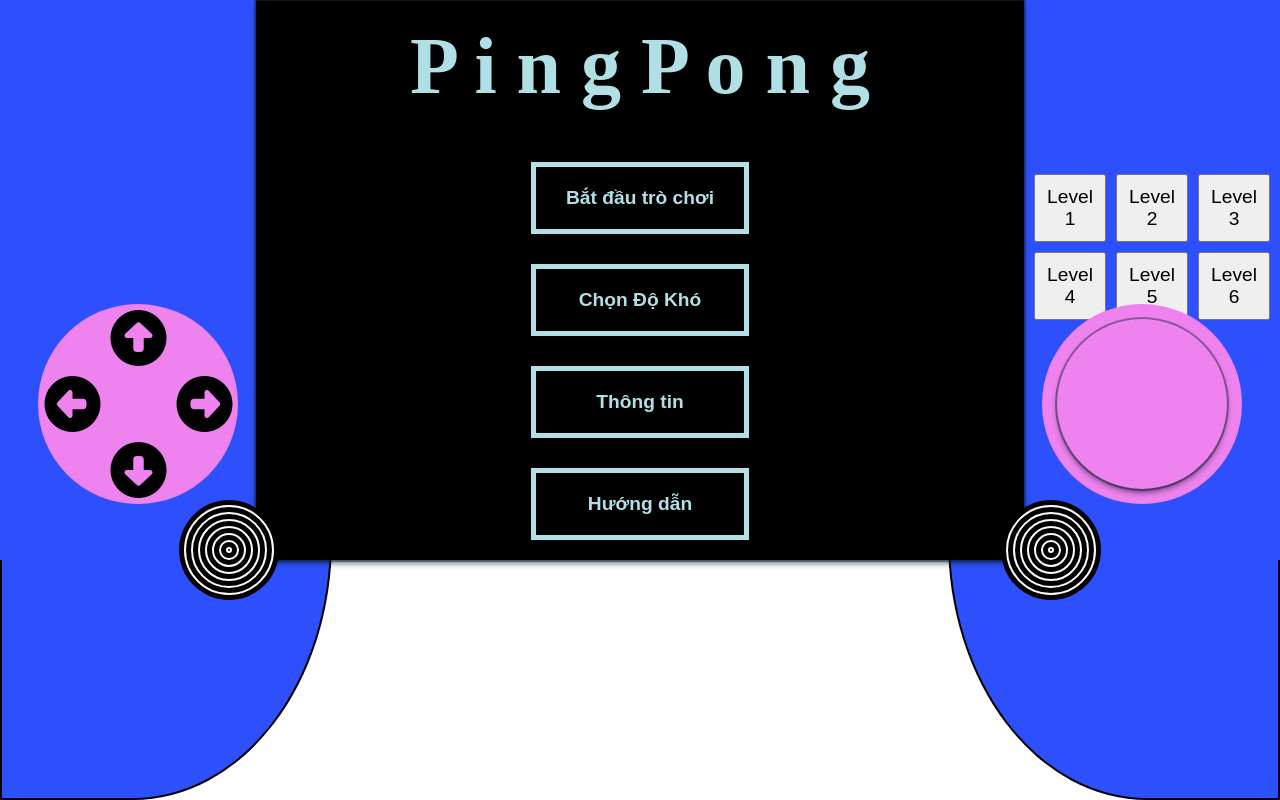
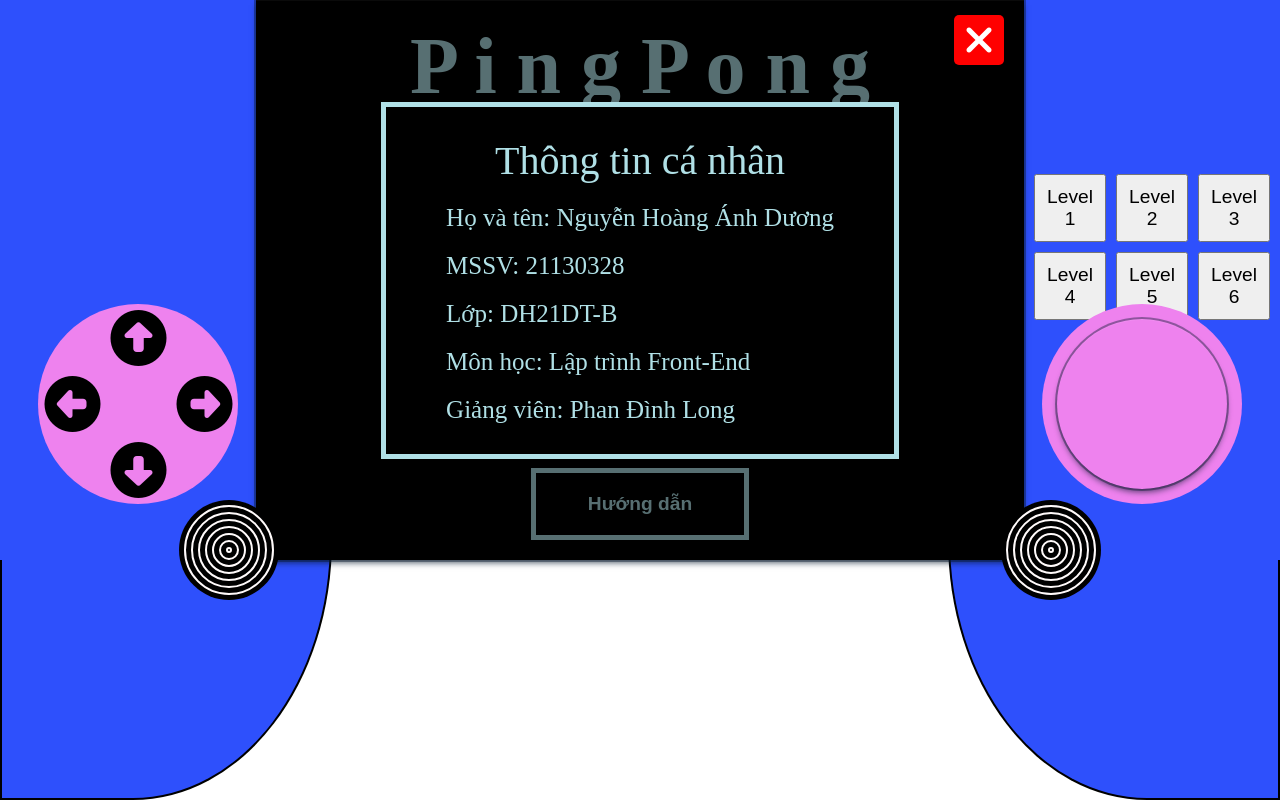
Before and after one commit to NguyenHoangAnhDuong/ProjectGK, a plain HTML site: page src/indexgamelv1.html in a window 1280 px wide. Both pictures are taken after a click on the button "Thông tin". Shown: the top 800 px of the page. Drawn offline with nearby package versions, Linux system fonts and the light colour scheme; files that its build step writes are made by us from their sources.

Commit message:
Information

```diff
--- a/event/event.js
+++ b/event/event.js
@@ -12,6 +12,19 @@ function returnMenuStart(btnid){
   if (btnExit.id === btnid) {
     panChooseLevel.style.display = 'none';
     startGame.style.display = 'flex';
+  }
+}
+var panelInf = document.getElementById('PanelInformation')
+var btnexitInf = document.getElementById('exitInf')
+function returnMenuStart2(btnid){
+  if (btnexitInf.id === btnid) {
+    panelInf.style.display = 'none';
+  }
+}
+var btnInformation = document.getElementById('Infromation')
+function SeenInf(btnid){
+  if (btnInformation.id === btnid) {
+    panelInf.style.display = 'flex';
   }
 }
 var startGame = document.getElementById('startGame');
--- a/src/indexgamelv1.html
+++ b/src/indexgamelv1.html
@@ -74,7 +74,7 @@
                         <li class="item"><button type="submit" onclick="beginGame('btnBegin')" id="btnBegin">Bắt đầu trò
                                 chơi</button></li>
                         <li class="item"><button type="submit" onclick="chooseLevelStartInGame('chooseLevelStart')" id="chooseLevelStart">Chọn Độ Khó</button></li>
-                        <li class="item"><button type="submit">Thông tin</button></li>
+                        <li class="item"><button type="submit" onclick="SeenInf('Infromation')" id="Infromation">Thông tin</button></li>
                         <li class="item"><button type="submit">Hướng dẫn</button></li>
                     </ul>
                 </div>
@@ -88,6 +88,34 @@
                         <li><button type="submit" id="btnLv6InMenu" onclick="changeColor('btnLv6InMenu')" class="btnLevel">Level 6</button></li>
                     </ul>
                     <i class="fa-solid fa-xmark" id="exit" onclick="returnMenuStart('exit')"></i>
+                </div>
+                <div id="PanelInformation">
+                    <i class="fa-solid fa-xmark" id="exitInf" onclick="returnMenuStart2('exitInf')"></i>
+                    <div class="contentInformation">
+                        <span> Thông tin cá nhân</span>
+                        <div class="context">
+                            <div class="inf">
+                                <span>Họ và tên: </span>
+                                <span>Nguyễn Hoàng Ánh Dương</span>
+                            </div>
+                            <div class="inf">
+                                <span>MSSV: </span>
+                                <span>21130328</span>
+                            </div>
+                            <div class="inf">
+                                <span>Lớp: </span>
+                                <span>DH21DT-B</span>
+                            </div>
+                            <div class="inf">
+                               <span>Môn học: </span>
+                               <span>Lập trình Front-End</span>
+                            </div class="inf">
+                            <div class="inf">
+                                <span>Giảng viên: </span>
+                                <span>Phan Đình Long</span>
+                            </div class="inf">
+                        </div>
+                    </div>
                 </div>
             </div>
             <div id="RightArea">
```
